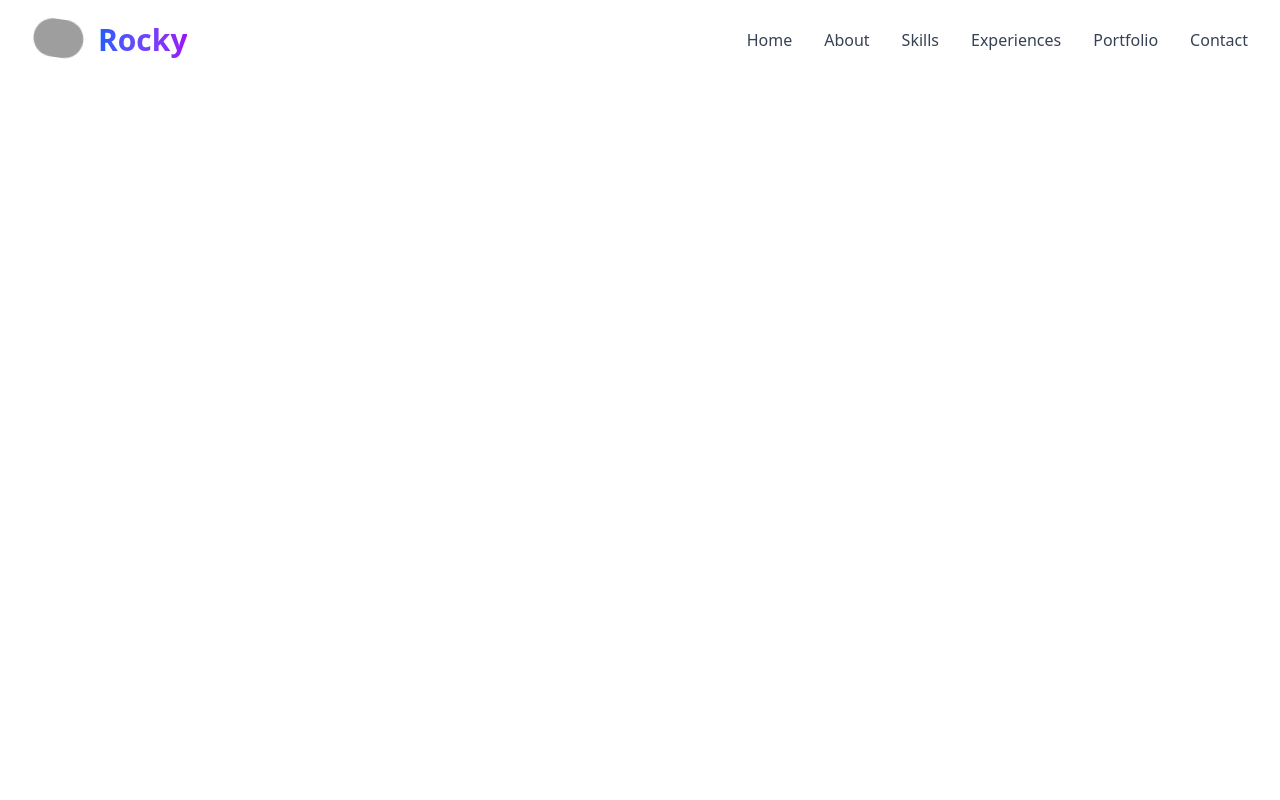
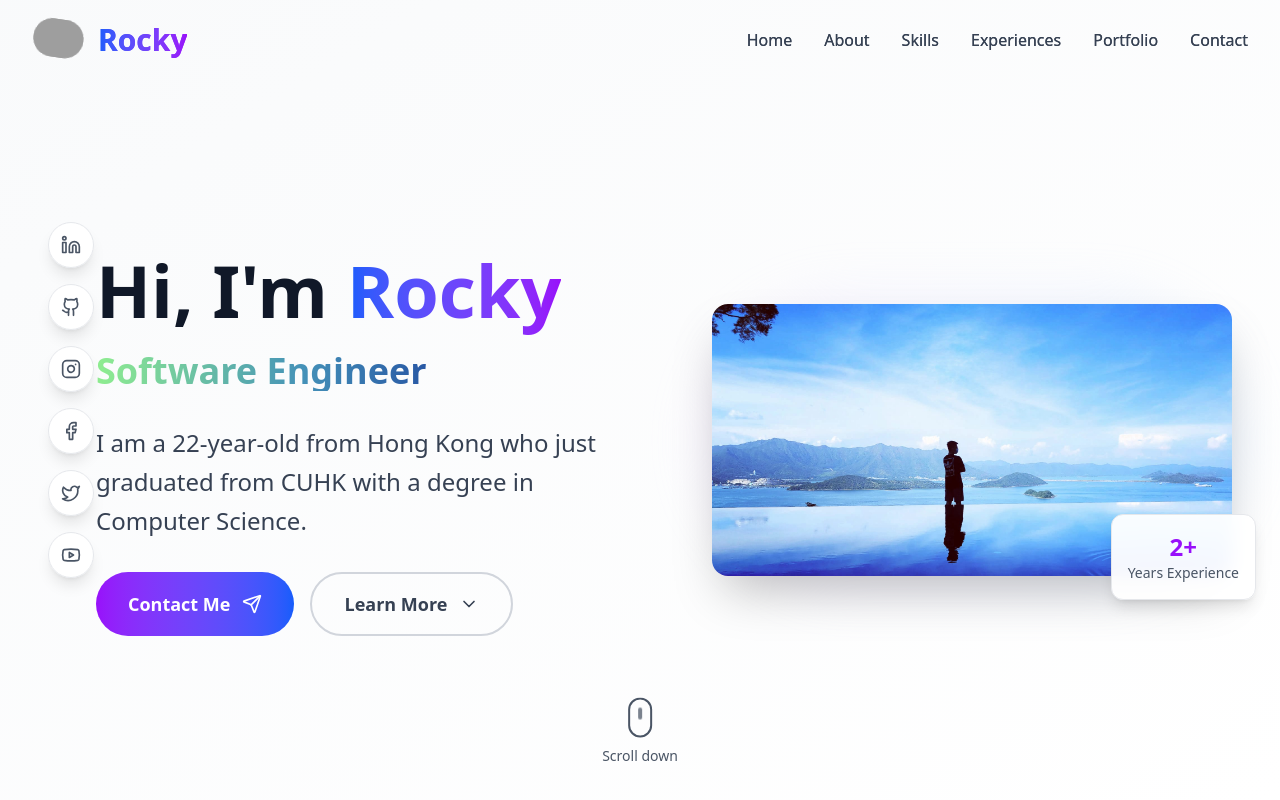
Before and after one commit to Rocky4869/portfolio, a Next.js app: page / in a window 1280 px wide. Built offline with nearby package versions, Linux system fonts and the light colour scheme; grey boxes are pictures that could not be loaded.

Commit message:
Add Hero and SideBar components, implement smooth scrolling, and enhance global styles with new animations

```diff
--- a/app/globals.css
+++ b/app/globals.css
@@ -34,8 +34,48 @@
   }
 }
 
+@keyframes shinetxt {
+  0% {
+    background-position: -500%;
+  }
+
+  10% {
+    background-position: -50%;
+  }
+
+  30%,
+  60% {
+    background-position: -25%;
+  }
+
+  85% {
+    background-position: 0%;
+  }
+
+  100% {
+    background-position: 500%;
+  }
+}
+
 .nav__img {
   animation: wave 2.1s 0.6s infinite;
   transform-origin: 75% 75%;
   display: inline-block;
 }
+
+.home__subtitle {
+  background: linear-gradient(
+    90deg,
+    #90ee90,
+    rgb(68, 145, 184),
+    rgb(21, 49, 151)
+  );
+  background-repeat: no-repeat;
+  background-size: 80%;
+  animation: shinetxt 5s infinite;
+  animation-delay: 1.5s;
+  background-position: -500%;
+  background-clip: text;
+  -webkit-background-clip: text;
+  -webkit-text-fill-color: rgba(255, 255, 255, 0);
+}
--- a/app/page.tsx
+++ b/app/page.tsx
@@ -1,3 +1,25 @@
+import Header from "@/components/Header";
+import SideBar from "@/components/SideBar";
+import Hero from "@/components/Hero";
+// import About from "@/components/About";
+// import Skills from "@/components/Skills";
+// import Experiences from "@/components/Experiences";
+// import Portfolio from "@/components/Portfolio";
+// import Contact from "@/components/Contact";
+// import Footer from "@/components/Footer";
+
 export default function Home() {
-  return <div></div>;
+  return (
+    <main className="min-h-screen">
+      <Header />
+      <SideBar />
+      <Hero />
+      {/* <About />
+      <Skills />
+      <Experiences />
+      <Portfolio />
+      <Contact />
+      <Footer /> */}
+    </main>
+  );
 }
--- a/components/Hero.tsx
+++ b/components/Hero.tsx
@@ -0,0 +1,115 @@
+"use client";
+import React from "react";
+import Image from "next/image";
+import { ChevronDown, Send } from "lucide-react";
+import myphoto from "@/public/images/myphoto1.jpg";
+
+export default function Hero() {
+  const scrollToAbout = () => {
+    const element = document.querySelector("#about");
+    if (element) {
+      element.scrollIntoView({ behavior: "smooth" });
+    }
+  };
+
+  const scrollToContact = () => {
+    const element = document.querySelector("#contact");
+    if (element) {
+      element.scrollIntoView({ behavior: "smooth" });
+    }
+  };
+
+  return (
+    <section
+      id="home"
+      className="min-h-screen flex items-center justify-center relative overflow-hidden bg-gradient-to-br from-gray-50 to-white pt-20"
+    >
+      <div className="max-w-7xl mx-auto px-4 sm:px-6 lg:px-8 xl:px-12 py-16 lg:py-20 lg:pl-20 xl:pl-24">
+        <div className="grid xl:grid-cols-2 gap-8 lg:gap-12 xl:gap-16 2xl:gap-20 items-center">
+          {/* Left Content */}
+          <div className="space-y-6 lg:space-y-8 text-center xl:text-left xl:pr-4 2xl:pr-8">
+            <div className="space-y-3 lg:space-y-4">
+              <h1 className="text-3xl sm:text-4xl md:text-5xl lg:text-6xl xl:text-7xl font-bold text-gray-900 leading-tight">
+                Hi, I&apos;m{" "}
+                <span className="bg-gradient-to-r from-blue-600 to-purple-600 bg-clip-text text-transparent">
+                  Rocky
+                </span>
+              </h1>
+              <h2 className="text-xl sm:text-2xl md:text-3xl lg:text-4xl font-semibold home__subtitle">
+                Software Engineer
+              </h2>
+            </div>
+
+            <p className="text-base sm:text-lg lg:text-xl xl:text-2xl text-gray-700 leading-relaxed max-w-2xl mx-auto xl:mx-0">
+              I am a 22-year-old from Hong Kong who just graduated from CUHK
+              with a degree in Computer Science.
+            </p>
+
+            <div className="flex flex-col sm:flex-row gap-4 justify-center xl:justify-start">
+              <button
+                onClick={scrollToContact}
+                className="group bg-gradient-to-r from-purple-600 to-blue-600 hover:from-purple-700 hover:to-blue-700 text-white px-6 sm:px-8 py-3 sm:py-4 rounded-full font-semibold text-base sm:text-lg transition-all duration-300 transform hover:scale-105 hover:shadow-xl flex items-center justify-center gap-3"
+              >
+                Contact Me
+                <Send className="w-4 h-4 sm:w-5 sm:h-5 group-hover:translate-x-1 transition-transform duration-200" />
+              </button>
+
+              <button
+                onClick={scrollToAbout}
+                className="group border-2 border-gray-300 hover:border-purple-600 text-gray-700 hover:text-purple-600 px-6 sm:px-8 py-3 sm:py-4 rounded-full font-semibold text-base sm:text-lg transition-all duration-300 hover:bg-purple-50 flex items-center justify-center gap-3"
+              >
+                Learn More
+                <ChevronDown className="w-4 h-4 sm:w-5 sm:h-5 group-hover:translate-y-1 transition-transform duration-200" />
+              </button>
+            </div>
+          </div>
+
+          {/* Right Image */}
+          <div className="relative flex justify-center xl:justify-end xl:pl-4 2xl:pl-8">
+            <div className="relative">
+              {/* Background decoration */}
+              <div className="absolute -inset-4 bg-gradient-to-r from-purple-200 to-blue-200 rounded-full opacity-20 blur-xl"></div>
+
+              {/* Main image */}
+              <div className="relative">
+                <Image
+                  src={myphoto}
+                  alt="Rocky Tam - Software Engineer"
+                  width={500}
+                  height={600}
+                  className="rounded-2xl shadow-2xl object-cover w-full max-w-sm sm:max-w-md lg:max-w-lg xl:max-w-xl"
+                  priority
+                />
+
+                {/* Floating stats card */}
+                <div className="absolute -bottom-6 -right-6 bg-white/95 backdrop-blur-sm rounded-xl p-4 shadow-lg border border-gray-200">
+                  <div className="text-center">
+                    <div className="text-2xl font-bold text-purple-600">2+</div>
+                    <div className="text-sm text-gray-600">
+                      Years Experience
+                    </div>
+                  </div>
+                </div>
+              </div>
+            </div>
+          </div>
+        </div>
+      </div>
+
+      {/* Scroll indicator */}
+      <div className="absolute bottom-8 left-1/2 transform -translate-x-1/2 animate-bounce">
+        <button
+          onClick={scrollToAbout}
+          className="flex flex-col items-center gap-2 text-gray-600 hover:text-purple-600 transition-colors duration-200 group"
+        >
+          <div className="w-6 h-10 border-2 border-current rounded-full flex justify-center">
+            <div className="w-1 h-3 bg-current rounded-full mt-2 animate-pulse"></div>
+          </div>
+          <span className="text-sm font-medium group-hover:translate-y-1 transition-transform duration-200">
+            Scroll down
+          </span>
+        </button>
+      </div>
+    </section>
+  );
+}
--- a/components/SideBar.tsx
+++ b/components/SideBar.tsx
@@ -0,0 +1,71 @@
+"use client";
+import React from "react";
+import {
+  Linkedin,
+  Github,
+  Instagram,
+  Facebook,
+  Youtube,
+  Twitter,
+} from "lucide-react";
+
+export default function SideBar() {
+  const socialLinks = [
+    {
+      name: "LinkedIn",
+      icon: Linkedin,
+      href: "https://www.linkedin.com/in/rocky-lok-ki-tam/",
+      color: "hover:text-blue-600",
+    },
+    {
+      name: "GitHub",
+      icon: Github,
+      href: "https://github.com/rocky4869",
+      color: "hover:text-gray-800",
+    },
+    {
+      name: "Instagram",
+      icon: Instagram,
+      href: "https://www.instagram.com/loki_1009/",
+      color: "hover:text-pink-600",
+    },
+    {
+      name: "Facebook",
+      icon: Facebook,
+      href: "https://www.facebook.com/profile.php?id=100007671552746",
+      color: "hover:text-blue-600",
+    },
+    {
+      name: "Twitter",
+      icon: Twitter,
+      href: "https://twitter.com/TamKi13059439",
+      color: "hover:text-black",
+    },
+    {
+      name: "YouTube",
+      icon: Youtube,
+      href: "https://www.youtube.com/channel/UCxq4ZUStvhnKmQHPOyXGZEw",
+      color: "hover:text-red-600",
+    },
+  ];
+
+  return (
+    <div className="fixed left-4 lg:left-8 xl:left-12 top-1/2 transform -translate-y-1/2 z-40 hidden xl:block">
+      <div className="flex flex-col space-y-4">
+        {socialLinks.map((social) => (
+          <a
+            key={social.name}
+            href={social.href}
+            target="_blank"
+            rel="noopener noreferrer"
+            className={`group p-3 bg-white/90 backdrop-blur-sm rounded-full shadow-lg border border-gray-200 transition-all duration-300 ${social.color} hover:scale-110 hover:shadow-xl hover:bg-white`}
+            aria-label={`Visit ${social.name}`}
+            title={social.name}
+          >
+            <social.icon className="w-5 h-5 text-gray-600 group-hover:text-current transition-all duration-200" />
+          </a>
+        ))}
+      </div>
+    </div>
+  );
+}
```
